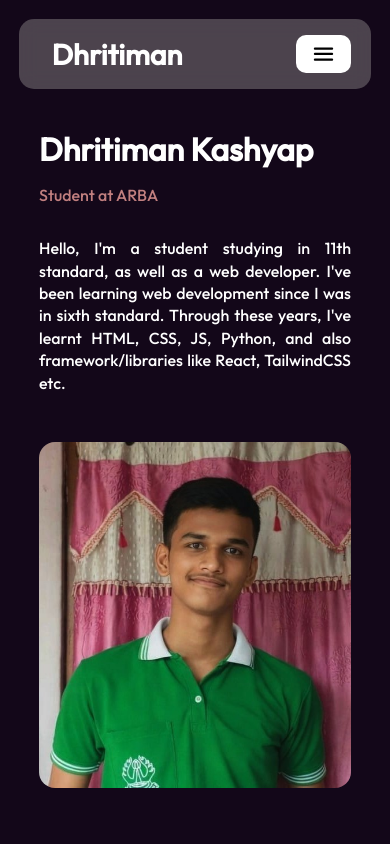
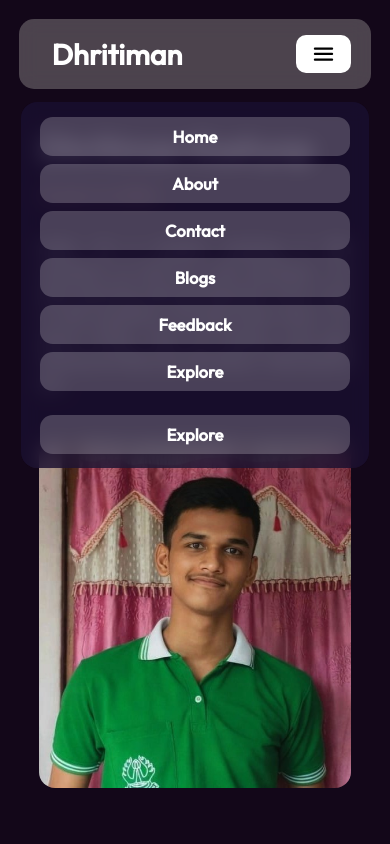
Before and after one commit to dhritimnn/myportfolio2, a React (Vite) app: page / in a window 390 px wide. Both pictures are taken after a click on the button 323 px from the left and 54 px from the top of the page. Shown: the top 844 px of the page. Built offline with nearby package versions, Linux system fonts and the light colour scheme.

Commit message:
made some of the navmenu

```diff
--- a/src/App.jsx
+++ b/src/App.jsx
@@ -4,13 +4,12 @@ import "./App.css";
 import Home from "./pages/Home";
 import About from "./pages/About";
 import Navbar from "./components/Navbar/Navbar";
-import NavMenu from "./components/NavMenu/NavMenu";
 
 function App() {
   return (
     <BrowserRouter>
       <Navbar />
-      <NavMenu />
+
       <Routes>
         <Route path="/" element={<Home />} />
         <Route path="/about" element={<About />} />
--- a/src/components/NavMenu/NavMenu.css
+++ b/src/components/NavMenu/NavMenu.css
@@ -1,15 +1,19 @@
 .nav-menu {
+  display: grid;
   position: fixed;
-  inset: 5.25rem 0 auto 0;
+  inset: 7.9rem 0 auto 0;
   background: rgb(26, 16, 48, 0.8);
   backdrop-filter: blur(10px);
-  width: 79%;
+  width: 57.8%;
   margin: 0 auto;
   border-radius: 1rem;
-  /* display: grid; */
-  display: none;
+  /* display: none; */
   grid-template-columns: repeat(2, 1fr);
   padding: 1.5rem 1.5rem;
+}
+
+.nav-menu.visible {
+  display: none;
 }
 
 .nav-menu > div {
@@ -17,7 +21,7 @@
   justify-content: center;
   flex-direction: column;
   gap: 0.5rem;
-  padding: 0 0.3rem;
+  padding: 0 0.8rem;
 }
 
 .nav-menu > div > a {
@@ -27,8 +31,8 @@
   font-weight: 600;
   text-align: center;
   background: #ffffff36;
-  padding: 4px 3px;
-  border-radius: 5px;
+  padding: 9px 3px;
+  border-radius: 0.8rem;
 }
 
 .nav-menu-long {
@@ -36,3 +40,26 @@
   grid-column-start: 1;
   grid-column-end: 3;
 }
+
+.nav-menu-long > a {
+  background: #4c13ae74;
+}
+
+@media (max-width: 824px) {
+  .nav-menu {
+    width: 86%;
+    padding: 0.9rem 0.4rem;
+    display: flex;
+    flex-direction: column;
+    inset: 6.4rem 0 auto 0;
+    gap: 0.5rem;
+  }
+  .nav-menu.visible {
+    display: none;
+  }
+  .nav-menu-long {
+    margin-top: 1rem;
+    grid-column-start: 1;
+    grid-column-end: 2;
+  }
+}
--- a/src/components/NavMenu/NavMenu.jsx
+++ b/src/components/NavMenu/NavMenu.jsx
@@ -2,9 +2,9 @@ import React from "react";
 import "./NavMenu.css";
 import { Link } from "react-router-dom";
 
-const NavMenu = () => {
+const NavMenu = (props) => {
   return (
-    <div className="nav-menu">
+    <div className={`nav-menu ${props.visibility}`}>
       <div>
         <Link to="/">Home</Link>
         <Link to="/about">About</Link>
--- a/src/components/Navbar/Navbar.jsx
+++ b/src/components/Navbar/Navbar.jsx
@@ -1,9 +1,16 @@
 import React from "react";
+import { useState } from "react";
 import { Link } from "react-router-dom";
 import "./Navbar.css";
+import NavMenu from "../NavMenu/NavMenu";
 
 const Navbar = () => {
+  const [isOpen, setIsOpen] = useState(true);
+  const toggleMenu = () => {
+    setIsOpen(!isOpen);
+  };
   return (
+    <>
       <nav>
         <h2>Dhritiman</h2>
         <div>
@@ -11,7 +18,7 @@ const Navbar = () => {
           <Link to="/about">About</Link>
           <Link to="/contact">Contact</Link>
         </div>
-      <button>
+        <button onClick={toggleMenu}>
           <svg
             xmlns="http://w3.org"
             viewBox="0 0 200 200"
@@ -27,6 +34,8 @@ const Navbar = () => {
           </svg>
         </button>
       </nav>
+      <NavMenu visibility={isOpen ? "visible" : " "} />
+    </>
   );
 };
 
```
Lines whose indentation alone changed are shown as unchanged.
